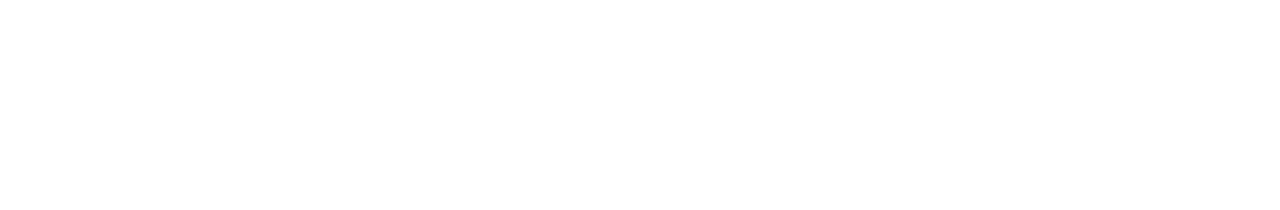
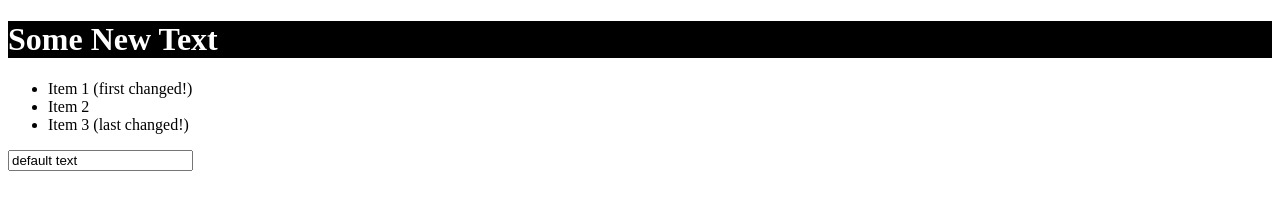
Before and after one commit to shimulckbt/javascript-practice, a plain HTML site: page browser-dom/index.html in a window 1280 px wide. Drawn offline with Linux system fonts and the light colour scheme.

Commit message:
content and style object

```diff
--- a/browser-dom/app.js
+++ b/browser-dom/app.js
@@ -0,0 +1,10 @@
+const h1 = document.getElementById('main-title');
+
+h1.textContent = 'Some New Text';
+h1.style.color = 'white';
+h1.style.backgroundColor = 'black';
+
+const liLast = document.querySelector('li:last-of-type');
+liLast.textContent = liLast.textContent + ' (last changed!)';
+const liFirst = document.querySelector('li:first-of-type');
+liFirst.textContent = liFirst.textContent + ' (first changed!)';
--- a/browser-dom/index.html
+++ b/browser-dom/index.html
@@ -1,5 +1,6 @@
 <!DOCTYPE html>
 <html lang="en">
+
 <head>
   <meta charset="UTF-8">
   <meta name="viewport" content="width=device-width, initial-scale=1.0">
@@ -7,7 +8,18 @@
   <title>DOM Interaction</title>
   <script src="app.js" defer></script>
 </head>
+
 <body>
+  <header>
+    <h1 id="main-title">Dive into the DOM!</h1>
+  </header>
+  <ul>
+    <li>Item 1</li>
+    <li class="list-item">Item 2</li>
+    <li class="list-item">Item 3</li>
+  </ul>
 
+  <input type="text" value="default text">
 </body>
+
 </html>
```
